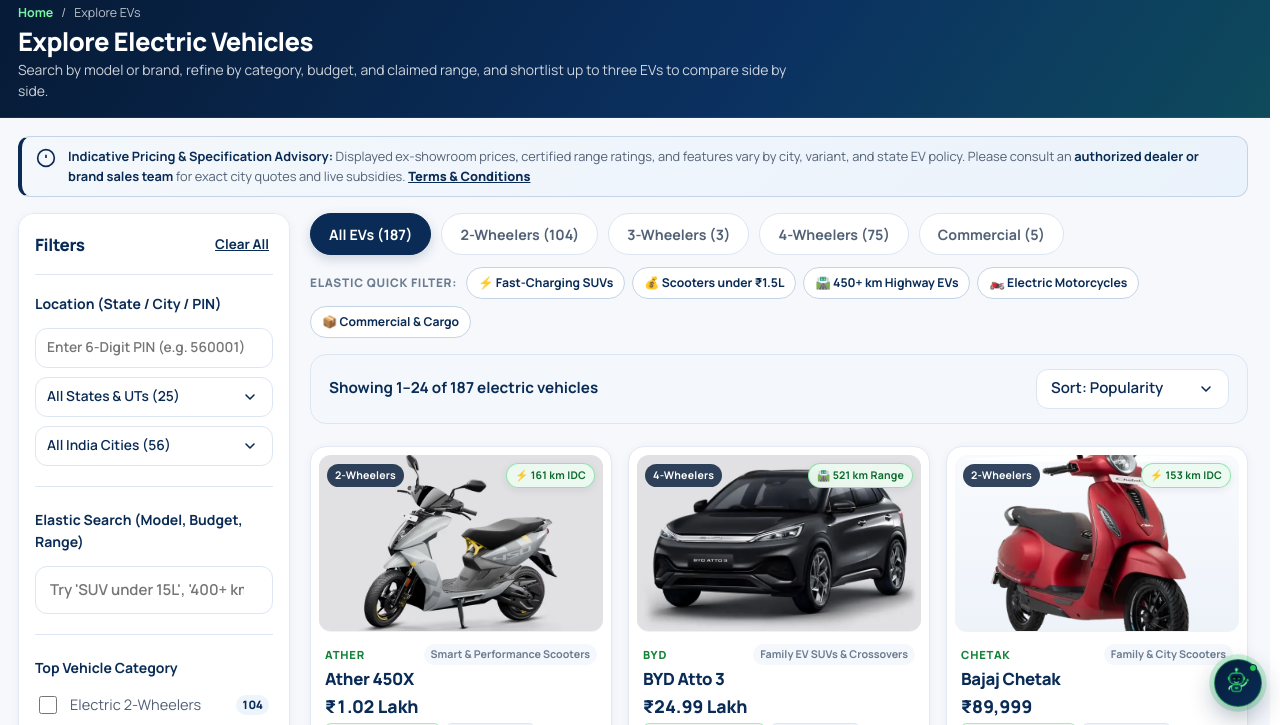
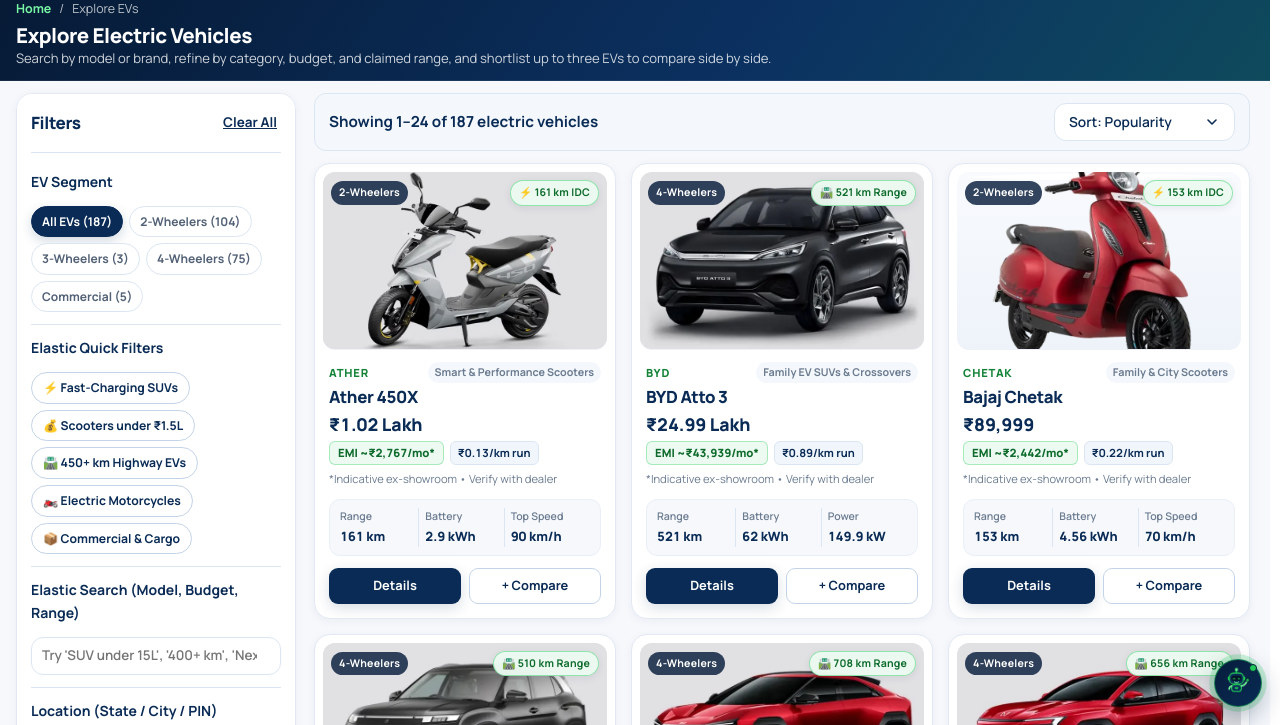
Before and after one commit to deccanidentity/EvDisha, a plain HTML site: page explore.html in a window 1280 px wide. Shown: the part 75-800 px from the top of the page. Drawn offline with Linux system fonts and the light colour scheme.

Commit message:
v3.5: Move segment pills & Elastic Quick Filters into left sidebar on Explore EVs and push EV cards right up to top

```diff
--- a/assets/css/modern-ui.css
+++ b/assets/css/modern-ui.css
@@ -320,38 +320,95 @@ body:not([data-page="home"]) .dealer-advisory-banner {
   border-radius: 12px;
 }
 
-/* Explore EVs: Full-Width Left-Docked Sticky Filter Sidebar + High-Density Top-to-Bottom EV Grid */
+/* Explore EVs: Full-Width Left-Docked Sticky Filter Sidebar + Top-Aligned Immediate EV Grid */
+body[data-page="explore"] .page-hero {
+  padding-block: 10px 12px;
+}
+
+body[data-page="explore"] .page-hero h1 {
+  font-size: 1.28rem;
+  margin-bottom: 2px;
+}
+
+body[data-page="explore"] .page-hero p {
+  font-size: 0.82rem;
+}
+
+body[data-page="explore"] main > .section {
+  padding-block: 12px 36px;
+}
+
 body[data-page="explore"] .page-hero .container,
 body[data-page="explore"] main > .section .container {
   max-width: 100%;
-  padding-inline: 18px 22px;
+  padding-inline: 16px 20px;
+}
+
+body[data-page="explore"] .explore-toolbar {
+  padding: 9px 14px;
+  margin-bottom: 12px;
+  border-radius: 12px;
+}
+
+/* Compact Segment Pills & Elastic Quick Filter Chips inside Left Sidebar */
+.sidebar-pill-wrap,
+.sidebar-elastic-wrap {
+  display: flex;
+  flex-wrap: wrap;
+  gap: 6px;
+}
+
+.sidebar-pill-wrap .pill-btn {
+  font-size: 0.75rem;
+  font-weight: 700;
+  padding: 5px 10px;
+  min-height: 29px;
+  border-radius: 999px;
+}
+
+.sidebar-elastic-wrap .elastic-sugg-label,
+.sidebar-elastic-wrap > span {
+  display: none;
+}
+
+.sidebar-elastic-wrap .elastic-sugg-pill {
+  font-size: 0.74rem;
+  font-weight: 700;
+  padding: 5px 9px;
+  min-height: 28px;
+  border-radius: 999px;
 }
 
 @media (min-width: 992px) {
   body[data-page="explore"] .explore-layout {
-    grid-template-columns: 272px minmax(0, 1fr);
-    gap: 20px;
+    grid-template-columns: 280px minmax(0, 1fr);
+    gap: 18px;
     align-items: start;
   }
 
   body[data-page="explore"] .filter-sidebar {
     position: sticky;
-    top: calc(var(--header-height) + 12px);
-    max-height: calc(100vh - var(--header-height) - 24px);
+    top: calc(var(--header-height) + 10px);
+    max-height: calc(100vh - var(--header-height) - 20px);
     overflow-y: auto;
-    padding: 16px 16px 20px;
+    padding: 14px 14px 18px;
+  }
+
+  body[data-page="explore"] .filter-sidebar .filter-group {
+    padding-bottom: 12px;
+    margin-bottom: 12px;
   }
 
   body[data-page="explore"] #explore-vehicles-grid {
     grid-template-columns: repeat(3, minmax(0, 1fr));
-    gap: 16px;
+    gap: 15px;
   }
 }
 
 @media (min-width: 1380px) {
   body[data-page="explore"] #explore-vehicles-grid {
     grid-template-columns: repeat(4, minmax(0, 1fr));
-    gap: 16px;
+    gap: 15px;
   }
 }
 
--- a/explore.html
+++ b/explore.html
@@ -19,9 +19,9 @@
   <link rel="preconnect" href="https://fonts.gstatic.com" crossorigin />
   <link href="https://fonts.googleapis.com/css2?family=Manrope:wght@400;500;600;700;800&display=swap" rel="stylesheet" />
 
-  <link rel="stylesheet" href="assets/css/style.css?v=3.4" />
-  <link rel="stylesheet" href="assets/css/responsive.css?v=3.4" />
-  <link rel="stylesheet" href="assets/css/modern-ui.css?v=3.4" />
+  <link rel="stylesheet" href="assets/css/style.css?v=3.5" />
+  <link rel="stylesheet" href="assets/css/responsive.css?v=3.5" />
+  <link rel="stylesheet" href="assets/css/modern-ui.css?v=3.5" />
 
   <script type="application/ld+json">
   {
@@ -91,20 +91,9 @@
     <!-- Catalogue Section -->
     <section class="section">
       <div class="container">
-        <div class="dealer-advisory-banner" role="note">
-          <svg width="20" height="20" viewBox="0 0 24 24" fill="none" stroke="currentColor" stroke-width="2" aria-hidden="true">
-            <circle cx="12" cy="12" r="10"></circle>
-            <line x1="12" y1="8" x2="12" y2="12"></line>
-            <line x1="12" y1="16" x2="12.01" y2="16"></line>
-          </svg>
-          <div>
-            <strong>Indicative Pricing &amp; Specification Advisory:</strong> Displayed ex-showroom prices, certified range ratings, and features vary by city, variant, and state EV policy. Please consult an <strong>authorized dealer or brand sales team</strong> for exact city quotes and live subsidies. <a href="terms.html" style="font-weight:800; color:var(--color-navy); text-decoration:underline;">Terms &amp; Conditions</a>
-          </div>
-        </div>
-
         <div class="filter-backdrop" id="filter-backdrop"></div>
         <div class="explore-layout">
-          <!-- Filter Sidebar / Mobile Drawer -->
+          <!-- Filter Sidebar / Mobile Drawer (All Filters & Quick Chips Docked Left) -->
           <aside class="filter-sidebar" id="explore-filter-sidebar" aria-label="Catalogue filters">
             <div class="filter-sidebar-header">
               <h2>Filters</h2>
@@ -114,37 +103,16 @@
               </div>
             </div>
 
-            <!-- Location Auto-Filter (PIN Code, State & City) -->
+            <!-- Quick Segment Pills (Moved to Left Sidebar) -->
             <div class="filter-group">
-              <div class="filter-group-title">Location (State / City / PIN)</div>
-              <div style="display:flex; flex-direction:column; gap:9px;">
-                <div>
-                  <label for="filter-zip-input" class="sr-only">6-Digit Indian PIN / Zipcode</label>
-                  <input
-                    type="text"
-                    id="filter-zip-input"
-                    inputmode="numeric"
-                    maxlength="6"
-                    class="form-control"
-                    style="min-height:40px; padding:7px 11px; font-size:0.86rem;"
-                    placeholder="Enter 6-Digit PIN (e.g. 560001)"
-                    autocomplete="off"
-                  />
-                  <div id="filter-zip-hint" class="zip-auto-hint" aria-live="polite"></div>
-                </div>
-                <div>
-                  <label for="filter-state-select" class="sr-only">Select State</label>
-                  <select id="filter-state-select" class="form-control" style="min-height:40px; padding:7px 34px 7px 11px; font-size:0.86rem;">
-                    <option value="">All States &amp; UTs</option>
-                  </select>
-                </div>
-                <div>
-                  <label for="filter-city-select" class="sr-only">Select City</label>
-                  <select id="filter-city-select" class="form-control" style="min-height:40px; padding:7px 34px 7px 11px; font-size:0.86rem;">
-                    <option value="">All Major Cities</option>
-                  </select>
-                </div>
-              </div>
+              <div class="filter-group-title">EV Segment</div>
+              <div id="explore-top-cat-tabs" class="sidebar-pill-wrap" role="group" aria-label="Quick top category filter"></div>
+            </div>
+
+            <!-- Elastic Quick Filters (Moved to Left Sidebar) -->
+            <div class="filter-group">
+              <div class="filter-group-title">Elastic Quick Filters</div>
+              <div id="explore-elastic-suggestions" class="sidebar-elastic-wrap" role="group" aria-label="Elastic quick filters"></div>
             </div>
 
             <!-- Elastic Search by Model, Brand, Budget or Range -->
@@ -154,9 +122,43 @@
                 type="search"
                 id="explore-search-input"
                 class="form-control"
+                style="min-height:38px; padding:6px 10px; font-size:0.84rem;"
                 placeholder="Try 'SUV under 15L', '400+ km', 'Nexon'..."
                 autocomplete="off"
               />
+            </div>
+
+            <!-- Location Auto-Filter (PIN Code, State & City) -->
+            <div class="filter-group">
+              <div class="filter-group-title">Location (State / City / PIN)</div>
+              <div style="display:flex; flex-direction:column; gap:8px;">
+                <div>
+                  <label for="filter-zip-input" class="sr-only">6-Digit Indian PIN / Zipcode</label>
+                  <input
+                    type="text"
+                    id="filter-zip-input"
+                    inputmode="numeric"
+                    maxlength="6"
+                    class="form-control"
+                    style="min-height:38px; padding:6px 10px; font-size:0.84rem;"
+                    placeholder="Enter 6-Digit PIN (e.g. 560001)"
+                    autocomplete="off"
+                  />
+                  <div id="filter-zip-hint" class="zip-auto-hint" aria-live="polite"></div>
+                </div>
+                <div>
+                  <label for="filter-state-select" class="sr-only">Select State</label>
+                  <select id="filter-state-select" class="form-control" style="min-height:38px; padding:6px 32px 6px 10px; font-size:0.84rem;">
+                    <option value="">All States &amp; UTs</option>
+                  </select>
+                </div>
+                <div>
+                  <label for="filter-city-select" class="sr-only">Select City</label>
+                  <select id="filter-city-select" class="form-control" style="min-height:38px; padding:6px 32px 6px 10px; font-size:0.84rem;">
+                    <option value="">All Major Cities</option>
+                  </select>
+                </div>
+              </div>
             </div>
 
             <!-- Category Filter -->
@@ -202,11 +204,8 @@
             </div>
           </aside>
 
-          <!-- Results Area -->
+          <!-- Results Area (EV Cards Immediately From Top) -->
           <div>
-            <div id="explore-top-cat-tabs" class="segment-filter-pills" style="margin-bottom:12px;" role="group" aria-label="Quick top category filter"></div>
-            <div id="explore-elastic-suggestions" class="elastic-suggestions-bar" role="group" aria-label="Elastic quick filters"></div>
-
             <div class="explore-toolbar">
               <div id="explore-results-summary" class="results-summary" aria-live="polite">Loading electric vehicles...</div>
 
@@ -216,7 +215,7 @@
                 </button>
 
                 <label for="explore-sort-select" class="sr-only">Sort vehicles by</label>
-                <select id="explore-sort-select" class="form-control" style="min-height:40px; padding-block:6px; width:auto;">
+                <select id="explore-sort-select" class="form-control" style="min-height:38px; padding-block:5px; width:auto; font-size:0.86rem;">
                   <option value="popularity">Sort: Popularity</option>
                   <option value="price-asc">Price: Low to High</option>
                   <option value="price-desc">Price: High to Low</option>
@@ -234,6 +233,17 @@
 
             <div id="explore-load-more-wrap" class="load-more-wrap" hidden>
               <button type="button" id="explore-load-more-btn" class="btn btn-outline">Load More Vehicles</button>
+            </div>
+
+            <div class="dealer-advisory-banner" style="margin-top:22px; margin-bottom:0;" role="note">
+              <svg width="18" height="18" viewBox="0 0 24 24" fill="none" stroke="currentColor" stroke-width="2" aria-hidden="true">
+                <circle cx="12" cy="12" r="10"></circle>
+                <line x1="12" y1="8" x2="12" y2="12"></line>
+                <line x1="12" y1="16" x2="12.01" y2="16"></line>
+              </svg>
+              <div>
+                <strong>Indicative Pricing &amp; Specification Advisory:</strong> Displayed ex-showroom prices, certified range ratings, and features vary by city, variant, and state EV policy. Please consult an <strong>authorized dealer or brand sales team</strong> for exact city quotes and live subsidies. <a href="terms.html" style="font-weight:800; color:var(--color-navy); text-decoration:underline;">Terms &amp; Conditions</a>
+              </div>
             </div>
           </div>
         </div>
```
